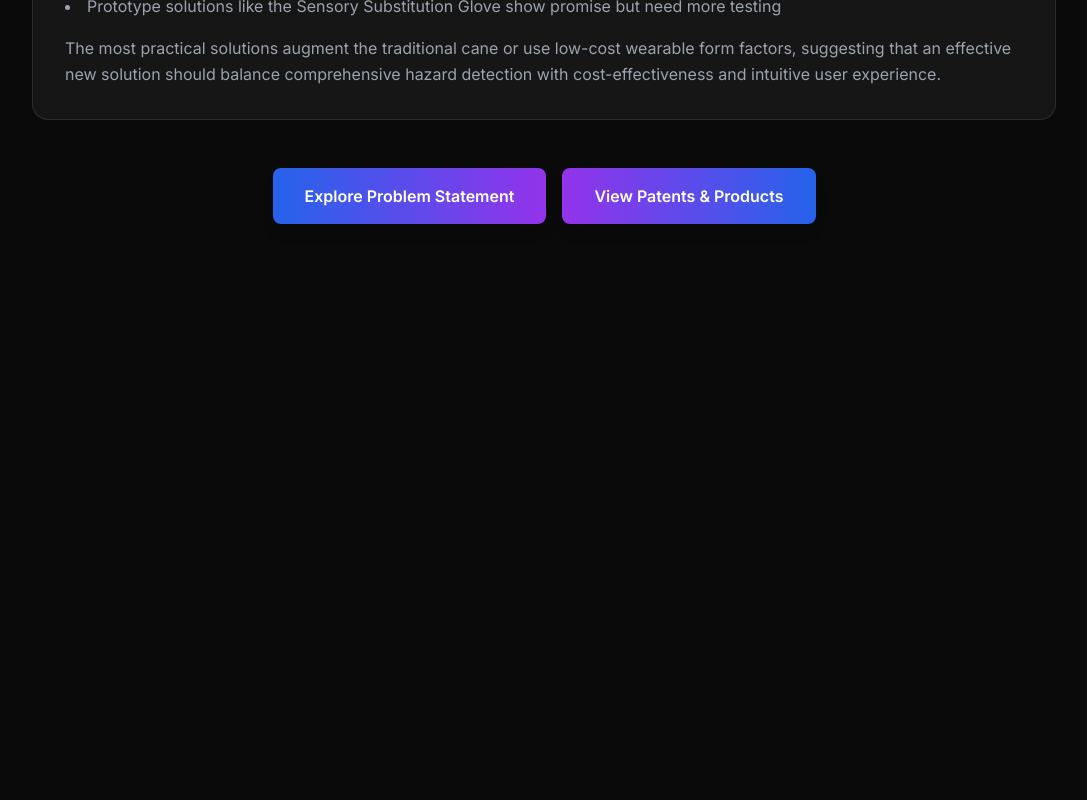
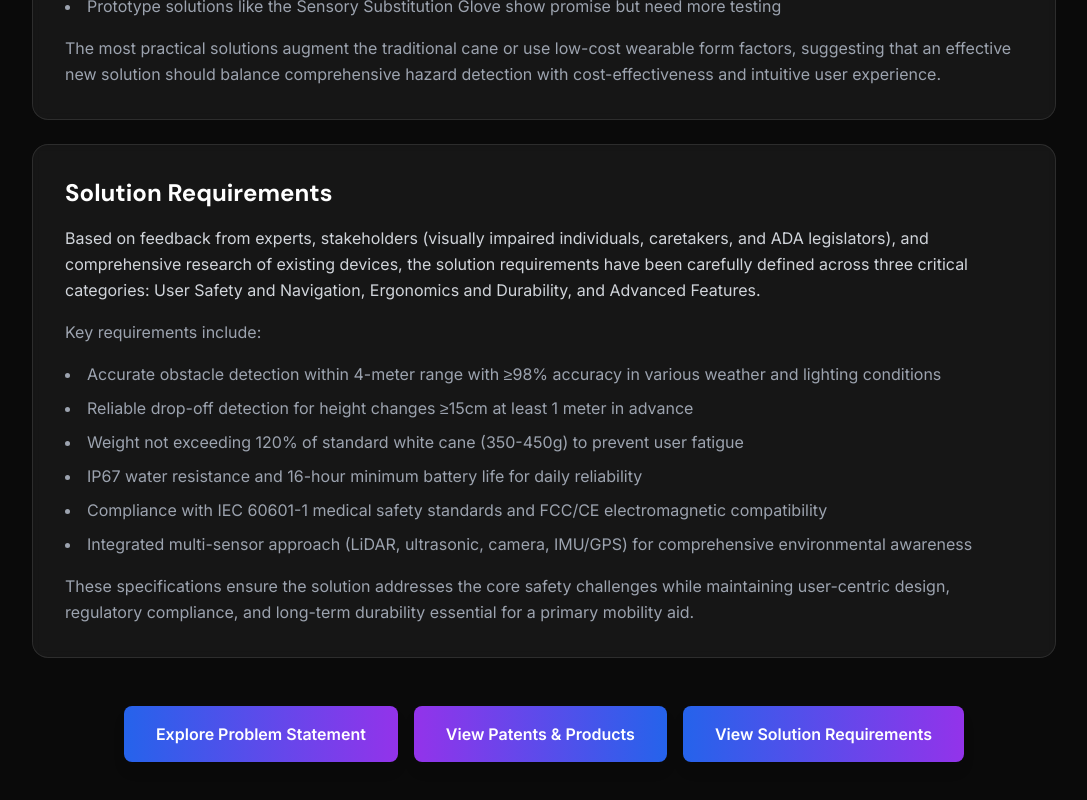
Before and after one commit to TheWiseGhost/EngineeringPortfolio, a Next.js app: page / in a window 1280 px wide. Shown: the part 1036-1836 px from the top of the page, without its empty margins (96-1183 px from the left). Before the commit the page ends 1308 px from the top, so only its background shows below. Built offline with nearby package versions, Linux system fonts and the light colour scheme.

Commit message:
Element C

```diff
--- a/app/page.tsx
+++ b/app/page.tsx
@@ -71,6 +71,29 @@ export default function Home() {
                 The most practical solutions augment the traditional cane or use low-cost wearable form factors, suggesting that an effective new solution should balance comprehensive hazard detection with cost-effectiveness and intuitive user experience.
               </p>
             </div>
+
+            <div className="bg-white/5 backdrop-blur-sm border border-white/10 rounded-2xl p-6 sm:p-8 text-left">
+              <h2 className="font-display text-2xl font-semibold mb-4 text-white">
+                Solution Requirements
+              </h2>
+              <p className="text-gray-300 leading-relaxed mb-4">
+                Based on feedback from experts, stakeholders (visually impaired individuals, caretakers, and ADA legislators), and comprehensive research of existing devices, the solution requirements have been carefully defined across three critical categories: User Safety and Navigation, Ergonomics and Durability, and Advanced Features.
+              </p>
+              <p className="text-gray-400 leading-relaxed mb-4">
+                Key requirements include:
+              </p>
+              <ul className="text-gray-400 leading-relaxed list-disc list-inside space-y-2 mb-4">
+                <li>Accurate obstacle detection within 4-meter range with ≥98% accuracy in various weather and lighting conditions</li>
+                <li>Reliable drop-off detection for height changes ≥15cm at least 1 meter in advance</li>
+                <li>Weight not exceeding 120% of standard white cane (350-450g) to prevent user fatigue</li>
+                <li>IP67 water resistance and 16-hour minimum battery life for daily reliability</li>
+                <li>Compliance with IEC 60601-1 medical safety standards and FCC/CE electromagnetic compatibility</li>
+                <li>Integrated multi-sensor approach (LiDAR, ultrasonic, camera, IMU/GPS) for comprehensive environmental awareness</li>
+              </ul>
+              <p className="text-gray-400 leading-relaxed">
+                These specifications ensure the solution addresses the core safety challenges while maintaining user-centric design, regulatory compliance, and long-term durability essential for a primary mobility aid.
+              </p>
+            </div>
           </motion.div>
 
           <motion.div
@@ -97,6 +120,15 @@ export default function Home() {
                 View Patents & Products
               </motion.button>
             </Link>
+            <Link href="/solution-requirements">
+              <motion.button
+                whileHover={{ scale: 1.05 }}
+                whileTap={{ scale: 0.95 }}
+                className="px-8 py-4 bg-gradient-to-r from-blue-600 to-purple-600 text-white font-semibold rounded-lg shadow-lg hover:shadow-xl transition-shadow duration-300"
+              >
+                View Solution Requirements
+              </motion.button>
+            </Link>
           </motion.div>
         </motion.div>
       </div>
--- /dev/null
+++ b/app/solution-requirements/page.tsx
@@ -0,0 +1,81 @@
+"use client";
+
+import { motion } from "framer-motion";
+
+export default function SolutionRequirements() {
+  return (
+    <div className="min-h-screen px-4 sm:px-6 lg:px-8 pt-24 pb-16">
+      <div className="max-w-6xl mx-auto">
+        <motion.div
+          initial={{ opacity: 0, y: 30 }}
+          animate={{ opacity: 1, y: 0 }}
+          transition={{ duration: 0.8 }}
+        >
+          <h1 className="font-display text-4xl sm:text-5xl font-bold mb-8 bg-gradient-to-r from-blue-400 to-purple-400 bg-clip-text text-transparent">
+            Solution Requirements
+          </h1>
+
+          <motion.div
+            initial={{ opacity: 0, y: 20 }}
+            animate={{ opacity: 1, y: 0 }}
+            transition={{ duration: 0.8, delay: 0.2 }}
+            className="bg-white/5 backdrop-blur-sm border border-white/10 rounded-2xl p-6 sm:p-8 mb-8"
+          >
+            <h2 className="font-display text-2xl font-semibold mb-4 text-white">
+              Overview
+            </h2>
+            <div className="prose prose-invert max-w-none">
+              <p className="text-gray-300 leading-relaxed whitespace-pre-line">
+                Feedback from experts in the field of visual aid devices, devices using different types of sensors, and stakeholders such as visually impaired people, caretakers, and legislators of ADA was crucial to determine the design specifications. A significant amount of research of already existing devices, designs, and patents was required to create the specifications and order them from most important to least. All of this, along with examining the pros and cons of each product, was used to determine the specifications for the prototype.
+              </p>
+            </div>
+          </motion.div>
+
+          <motion.div
+            initial={{ opacity: 0, y: 20 }}
+            animate={{ opacity: 1, y: 0 }}
+            transition={{ duration: 0.8, delay: 0.4 }}
+            className="bg-white/5 backdrop-blur-sm border border-white/10 rounded-2xl p-6 sm:p-8"
+          >
+            <div className="flex items-center justify-between mb-4">
+              <h2 className="font-display text-2xl font-semibold text-white">
+                Full Documentation
+              </h2>
+              <motion.a
+                href="https://docs.google.com/document/d/1nWf_rdKtXotnQ67N7QTzyLDJmaA_Y50RtsyrtWPMVZw/edit?tab=t.0"
+                target="_blank"
+                rel="noopener noreferrer"
+                whileHover={{ scale: 1.02 }}
+                whileTap={{ scale: 0.98 }}
+                className="inline-flex items-center gap-2 text-blue-400 hover:text-blue-300 transition-colors duration-200 text-sm font-medium"
+              >
+                <span>Open in new tab</span>
+                <svg
+                  className="w-4 h-4"
+                  fill="none"
+                  viewBox="0 0 24 24"
+                  stroke="currentColor"
+                >
+                  <path
+                    strokeLinecap="round"
+                    strokeLinejoin="round"
+                    strokeWidth={2}
+                    d="M10 6H6a2 2 0 00-2 2v10a2 2 0 002 2h10a2 2 0 002-2v-4M14 4h6m0 0v6m0-6L10 14"
+                  />
+                </svg>
+              </motion.a>
+            </div>
+            <div className="aspect-video w-full rounded-lg overflow-hidden border border-white/10">
+              <iframe
+                src="https://docs.google.com/document/d/1nWf_rdKtXotnQ67N7QTzyLDJmaA_Y50RtsyrtWPMVZw/preview"
+                className="w-full h-full"
+                title="Element C - Solution Requirements"
+                allow="fullscreen"
+              />
+            </div>
+          </motion.div>
+        </motion.div>
+      </div>
+    </div>
+  );
+}
--- a/components/Navigation.tsx
+++ b/components/Navigation.tsx
@@ -9,6 +9,7 @@ const navItems = [
   { name: "Home", path: "/" },
   { name: "Problem Statement", path: "/problem-statement" },
   { name: "Patents & Products", path: "/patents-products" },
+  { name: "Solution Requirements", path: "/solution-requirements" },
   { name: "About", path: "/about" },
   { name: "Engineering Notebook", path: "/notebook" },
 ];
```
